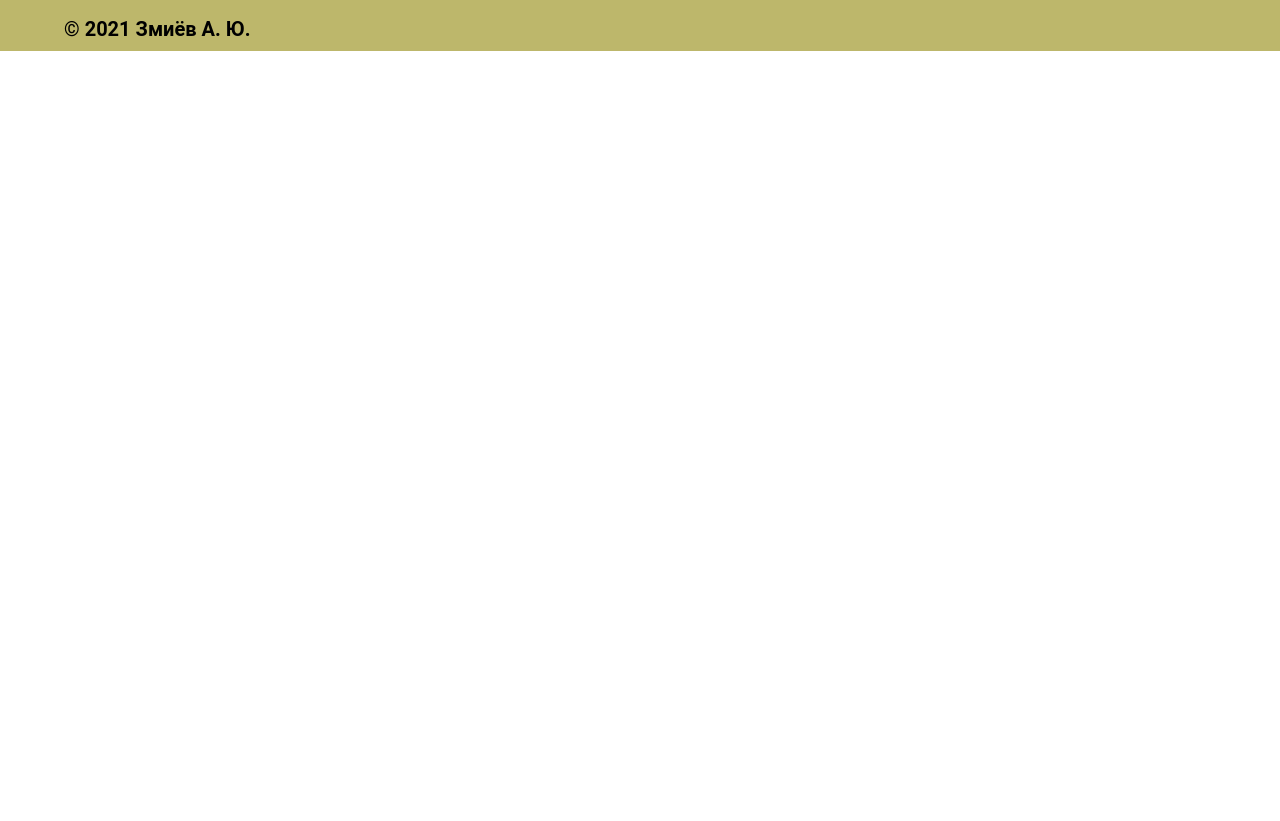
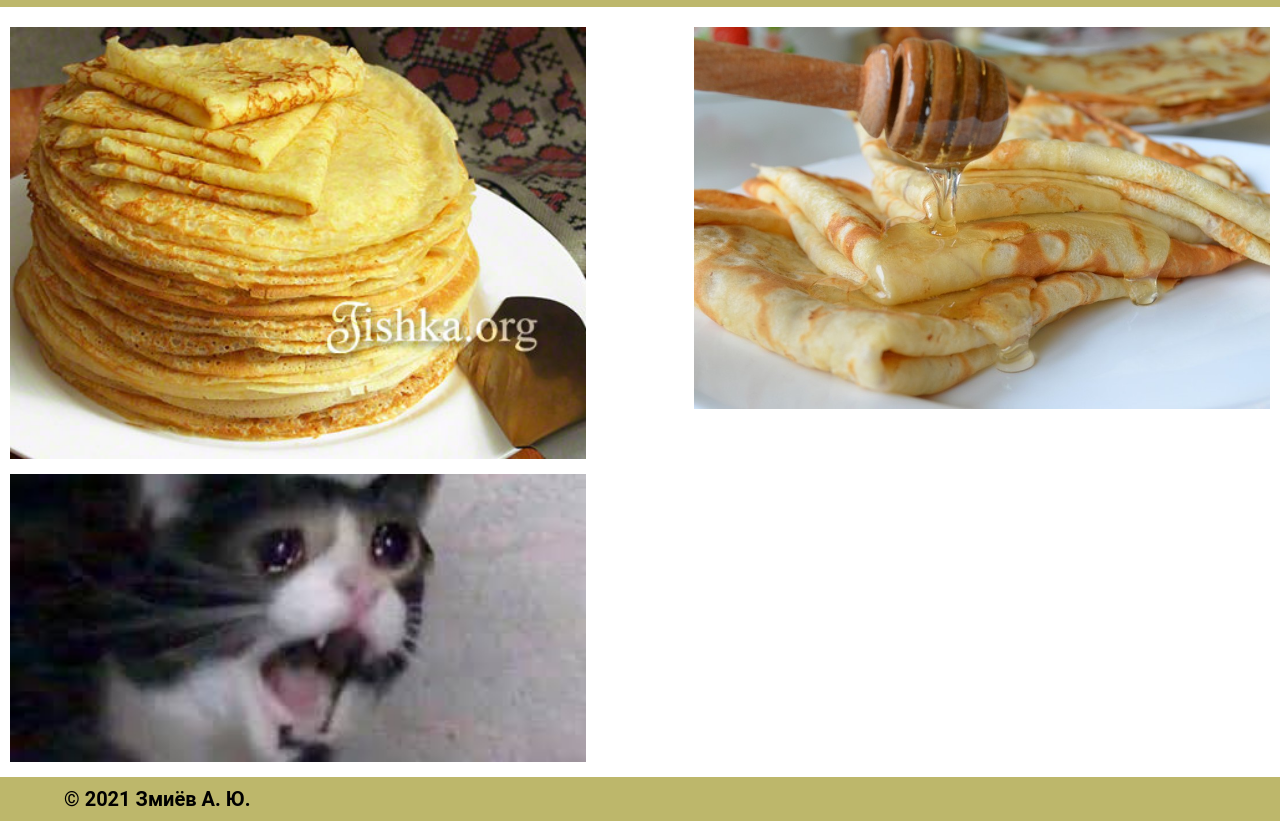
Before and after one commit to Alex9781/web-Labs, a plain HTML site: page Lab1/images.html in a window 1280 px wide. Shown: the part 41-862 px from the top of the page. Before the commit the page ends 800 px from the top, so only its background shows below. Drawn offline with Linux system fonts and the light colour scheme.

Commit message:
new page

```diff
--- a/Lab1/images.html
+++ b/Lab1/images.html
@@ -21,7 +21,15 @@
         </div>
     </header>
     <main>
-
+        <figure class="bliny1">
+            <img src="./images/bliny1.jpeg" alt="Блины">
+        </figure>
+        <figure class="bliny2">
+            <img src="./images/bliny2.jpeg" alt="Блины">
+        </figure>
+        <figure class="cat2">
+            <img src="./images/cat.jpeg" alt="Кот">
+        </figure>
     </main>
     <footer class="footer">
         <div class="conteiner">
--- a/Lab1/styles.css
+++ b/Lab1/styles.css
@@ -68,3 +68,32 @@ section ul{
     padding: 10px 0;
     font-weight: bold;
 }
+
+.bliny1{
+    float: left;
+    width: 45%;
+    margin: 10px;
+}
+
+.bliny1 img{
+    width: 100%;
+}
+
+.bliny2{
+    float: right;
+    width: 45%;
+    margin: 10px;
+}
+
+.bliny2 img{
+    width: 100%;
+}
+
+.cat2{
+    width: 45%;
+    margin: 10px;
+}
+
+.cat2 img{
+    width: 100%;
+}
```
Also changed, not shown: Lab1/images/bliny1.jpeg (added), Lab1/images/bliny2.jpeg (added).
